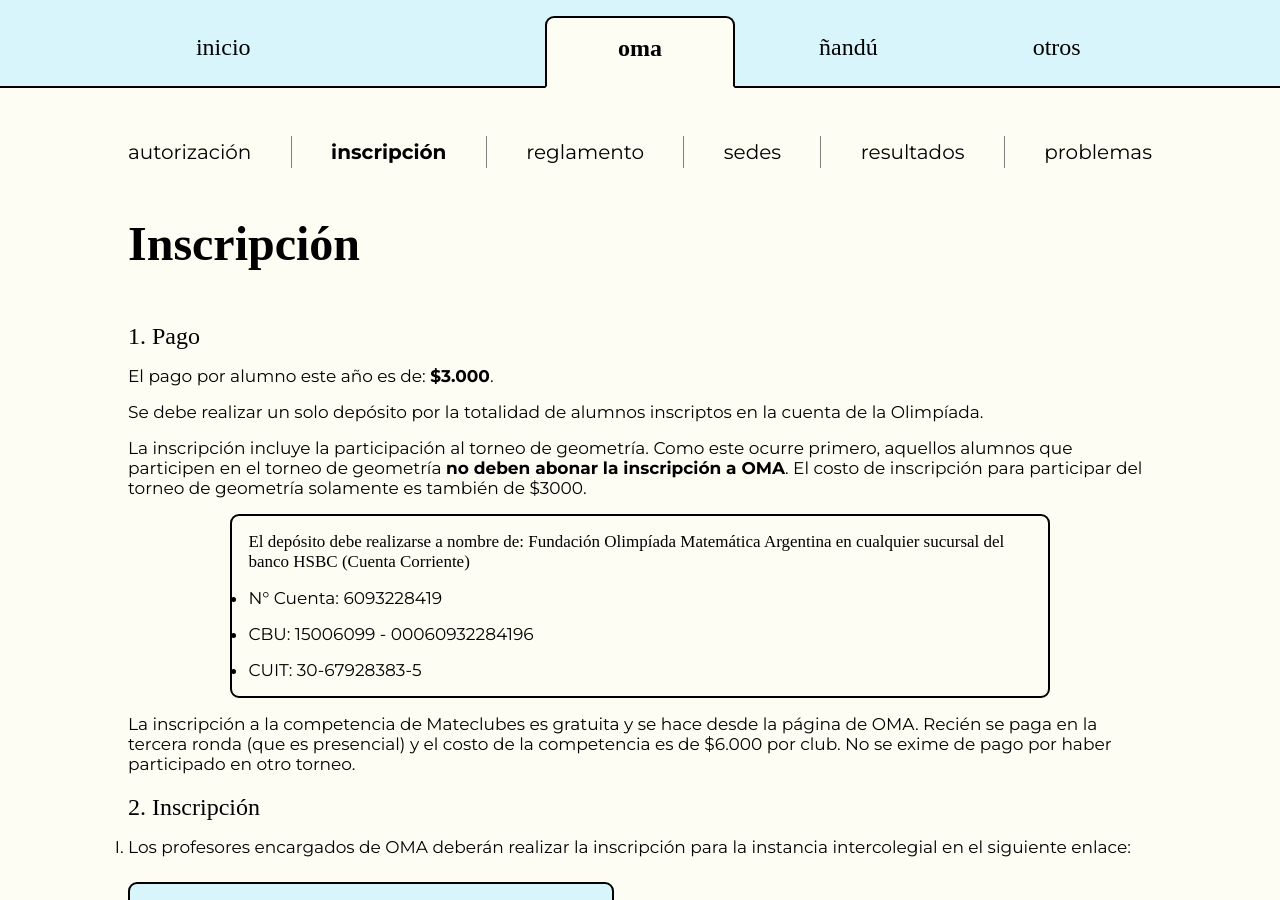
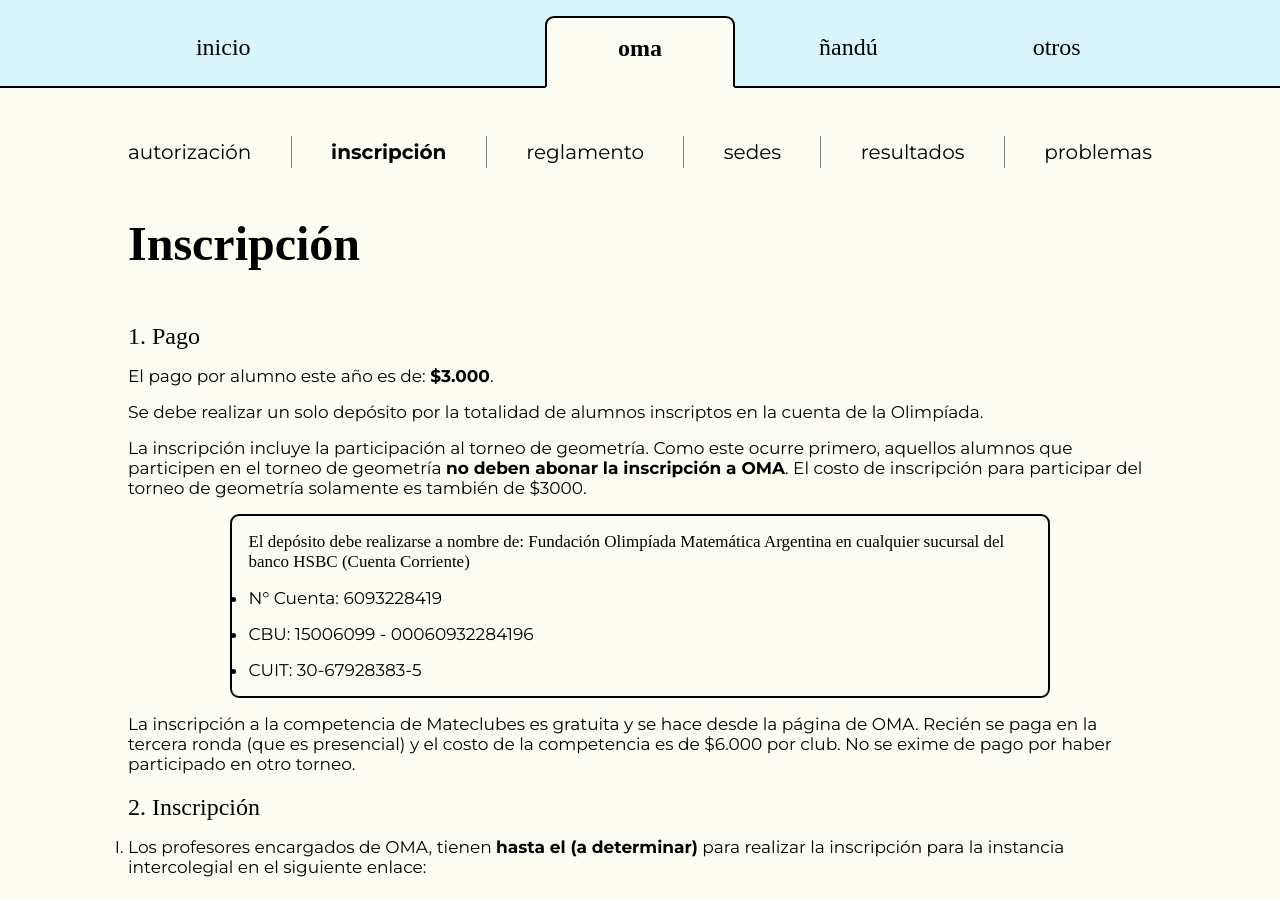
Before and after one commit to JZylber/oma-san-isidro, a Next.js app: page /oma/inscripcion in a window 1280 px wide. Shown: the top 900 px of the page. Built offline with nearby package versions, Linux system fonts and the light colour scheme; a web font is replaced by a local one.

Commit message:
feat(inscription): dates for inscription

```diff
--- a/components/Inscription/Inscription.tsx
+++ b/components/Inscription/Inscription.tsx
@@ -28,7 +28,7 @@ export const Inscripcion = ( { type } : {type : string} ) => {
            <div className={styles.step_information}>
             <h1>2. Inscripción</h1>
             <ol className={styles.step_information_substeps}>
-                <li>Los profesores encargados de OMA deberán realizar la inscripción para la instancia intercolegial en el siguiente enlace:</li>
+                <li>Los profesores encargados de OMA, tienen <span className={styles.step_information_bold}> hasta el {type == "OMA"?"(a determinar)":"28 de abril"}</span> para realizar la inscripción para la instancia intercolegial en el siguiente enlace:</li>
                 <div className={styles.button_container}>
                     <Button content={type == "OMA"?"(Todavía no disponible)":"Link de Inscripción"} onClick={() => type == "OMA"?null:window.location.href = "https://oma.org.ar/virtual/inscripcion.php?competencia=OMN&region=53&hash=02609c0a&ano=2023"}>
                         <>
```
